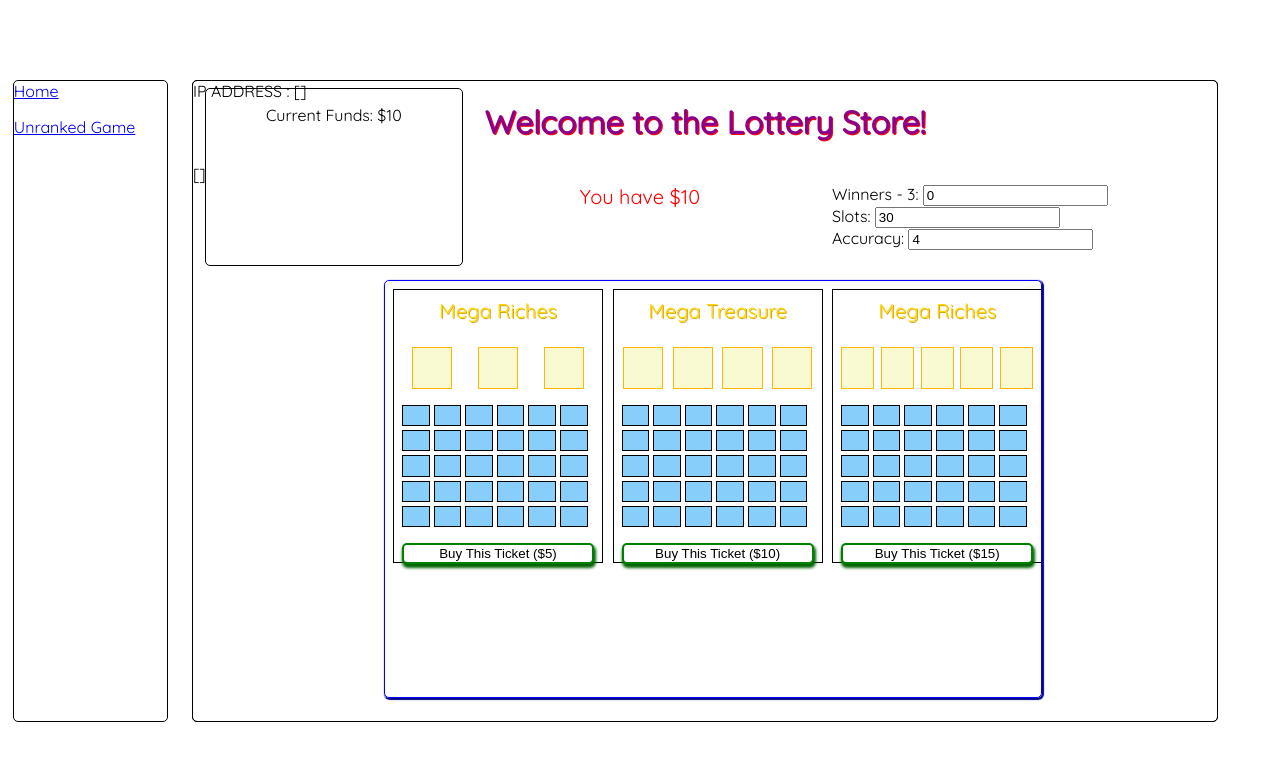
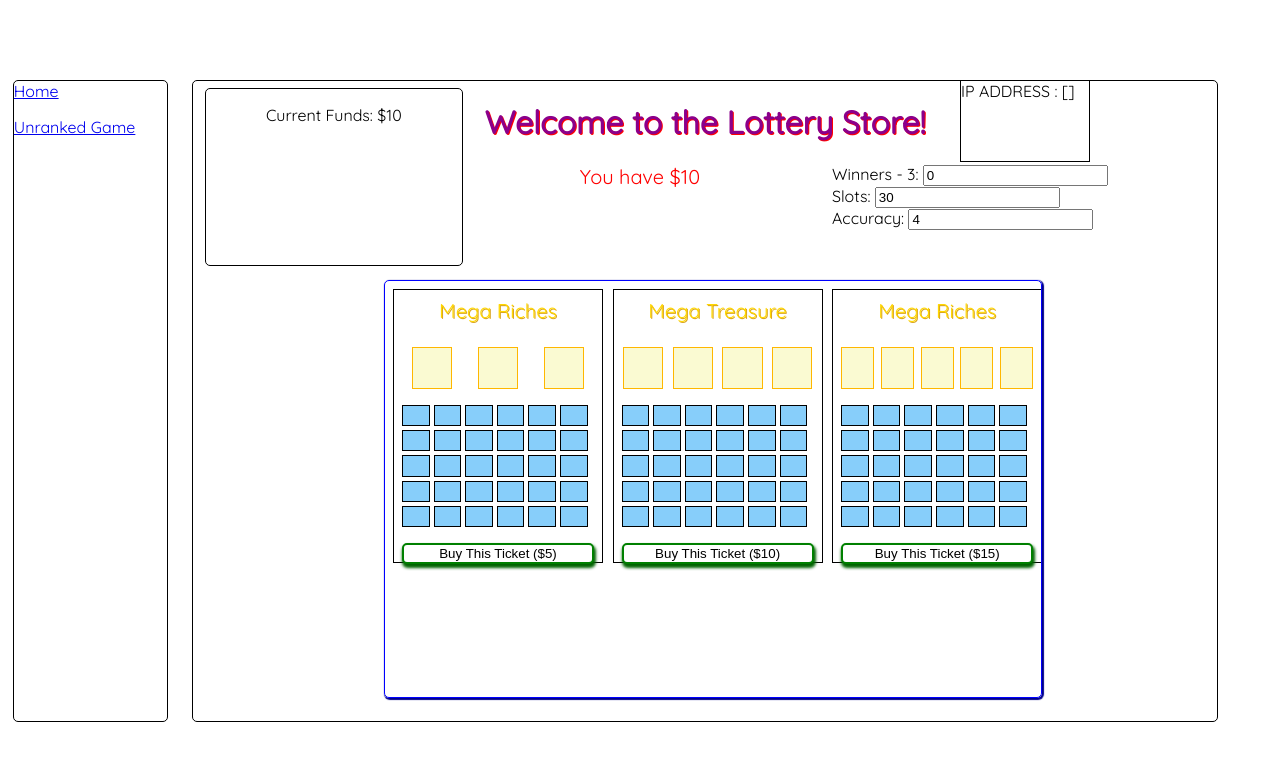
Before and after one commit to kevinfields/lottery-simulator, a React (Create React App) app: page /unranked-game in a window 1280 px wide. Shown: the top 760 px of the page. Built offline with nearby package versions, Linux system fonts and the light colour scheme.

Commit message:
update ip state logic

```diff
--- a/src/unranked/UnrankedStyles.css
+++ b/src/unranked/UnrankedStyles.css
@@ -112,3 +112,13 @@
   position: fixed;
   left: 65vw;
 }
+
+.ip-address-box {
+  position: fixed;
+  left: 75vw;
+  width: 10vw;
+  top: 10vh;
+  height: 10vh;
+  border: 1px solid black;
+
+}
--- a/src/unranked/pages/IPAddressPage.js
+++ b/src/unranked/pages/IPAddressPage.js
@@ -16,9 +16,10 @@ const IPAddressPage = (props) => {
 
   useEffect(() => {
     loadAddress();
-  }, [])
+  }, []);
+
   return (
-    <div className='page'>
+    <div className='ip-address-box'>
       IP ADDRESS : {myAddress}
     </div>
   )
--- a/src/unranked/pages/UnrankedPage.js
+++ b/src/unranked/pages/UnrankedPage.js
@@ -165,8 +165,9 @@ const UnrankedPage = () => {
           <h1 className='welcome-header'>
             Welcome to the Lottery Store!
           </h1>
-          <IPAddressPage onGetIp={(ip) => setIPAddress(ip)}/>
-          <div>{ipAddress}</div>
+          <IPAddressPage
+            onGetIp={(ip) => setIPAddress(ip)}
+          />
           <div className='wallet-container'>
             <div className='current-funds'>Current Funds: ${money}</div>
             <div className='ticket-deck'>
```
